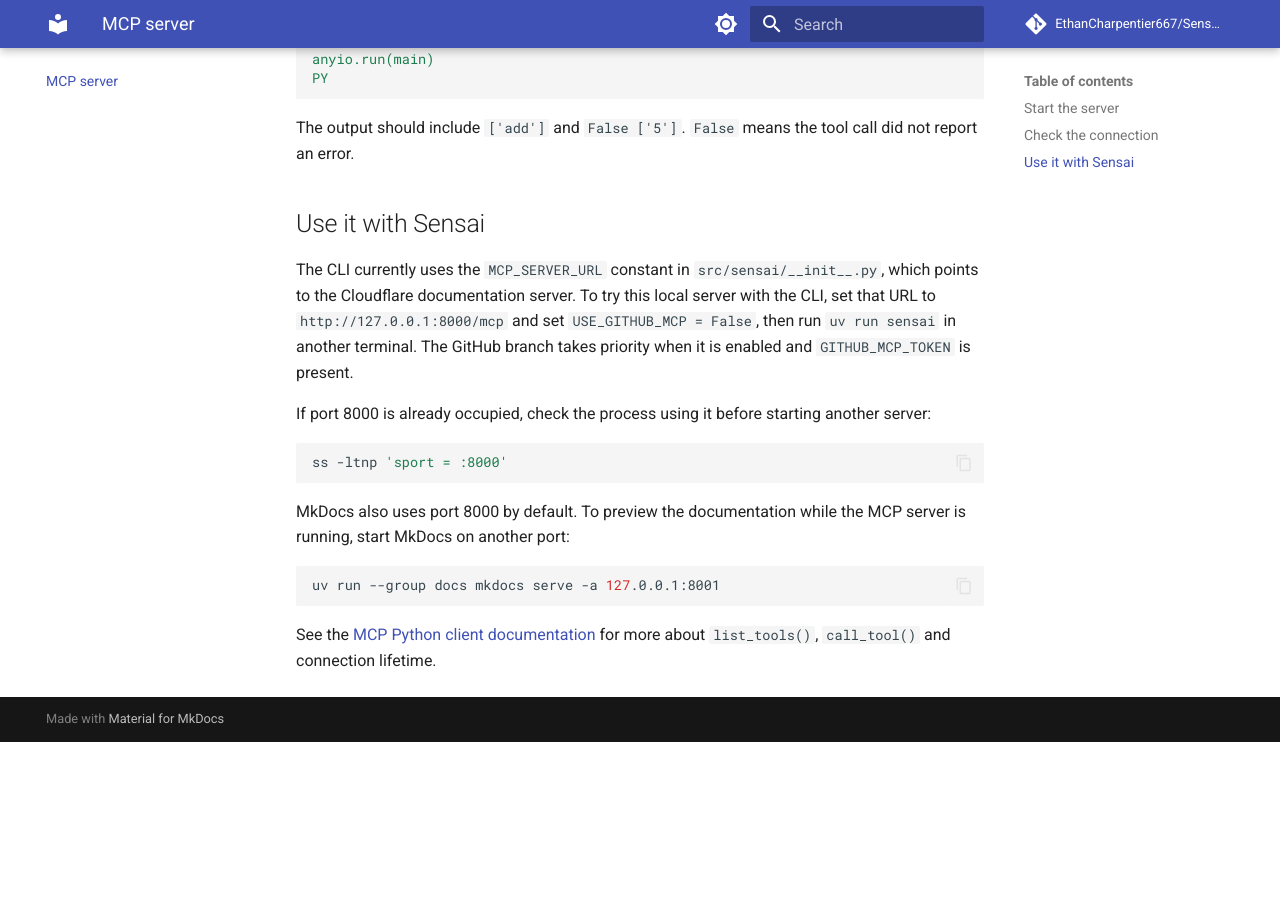
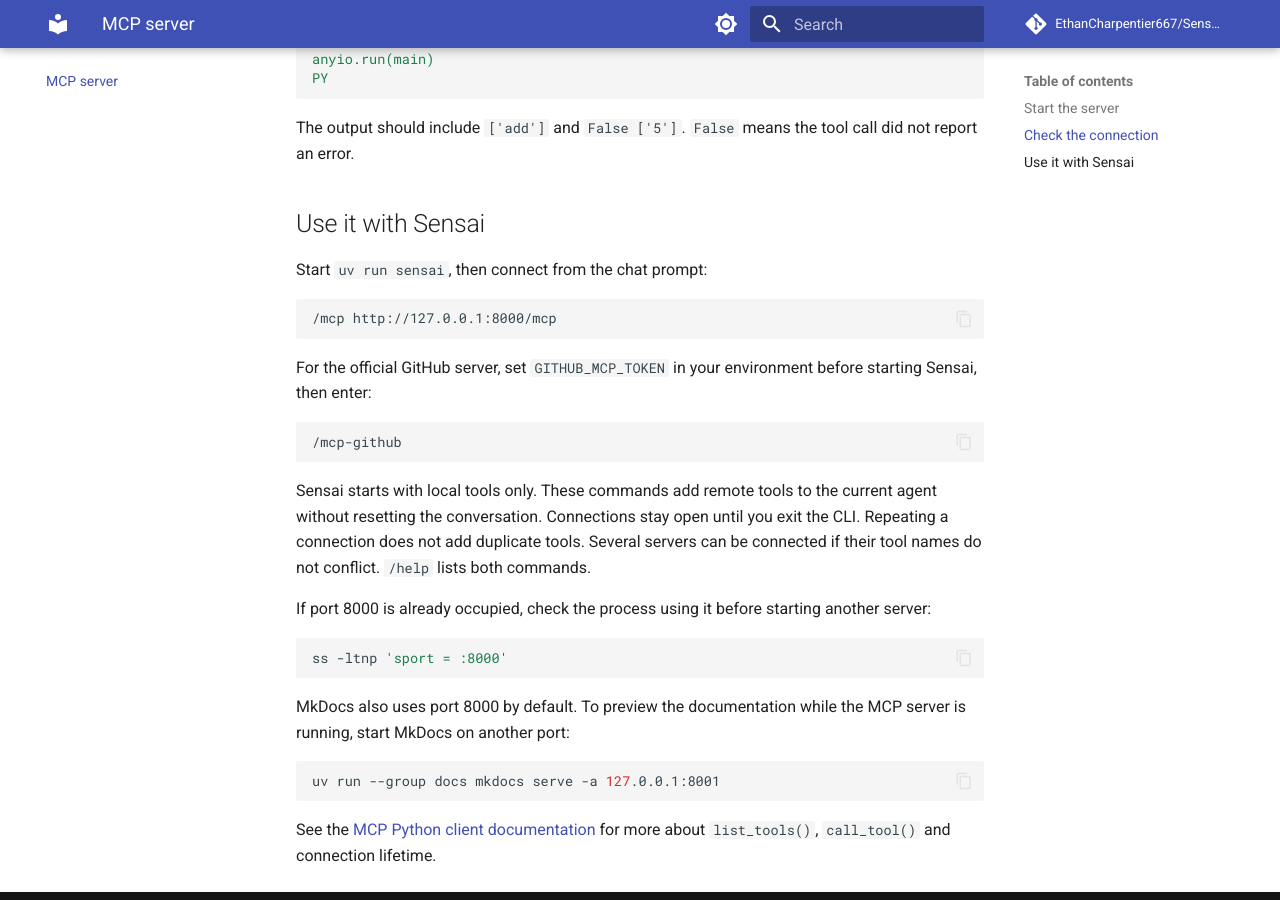
Before and after one commit to EthanCharpentier667/SenseiUwuMirror, an MkDocs documentation site: the page built from docs/mcp-server.md, in a window 1280 px wide and 900 px high, scrolled down 990 px. Built offline with MkDocs 1.6.1 and Material for MkDocs 9.7.7, drawn with Linux system fonts in a browser that asks for light colours; comment, search, counter and statistics services are not loaded; before the commit the page ends 1732 px from its top, so only the background shows below that.

Commit message:
docs(mcp-server): update usage instructions for local and GitHub MCP servers

````diff
--- a/docs/mcp-server.md
+++ b/docs/mcp-server.md
@@ -43,7 +43,23 @@
 
 ## Use it with Sensai
 
-The CLI currently uses the `MCP_SERVER_URL` constant in `src/sensai/__init__.py`, which points to the Cloudflare documentation server. To try this local server with the CLI, set that URL to `http://127.0.0.1:8000/mcp` and set `USE_GITHUB_MCP = False`, then run `uv run sensai` in another terminal. The GitHub branch takes priority when it is enabled and `GITHUB_MCP_TOKEN` is present.
+Start `uv run sensai`, then connect from the chat prompt:
+
+```text
+/mcp http://127.0.0.1:8000/mcp
+```
+
+For the official GitHub server, set `GITHUB_MCP_TOKEN` in your environment before
+starting Sensai, then enter:
+
+```text
+/mcp-github
+```
+
+Sensai starts with local tools only. These commands add remote tools to the current
+agent without resetting the conversation. Connections stay open until you exit the
+CLI. Repeating a connection does not add duplicate tools. Several servers can be
+connected if their tool names do not conflict. `/help` lists both commands.
 
 If port 8000 is already occupied, check the process using it before starting another server:
 
````
